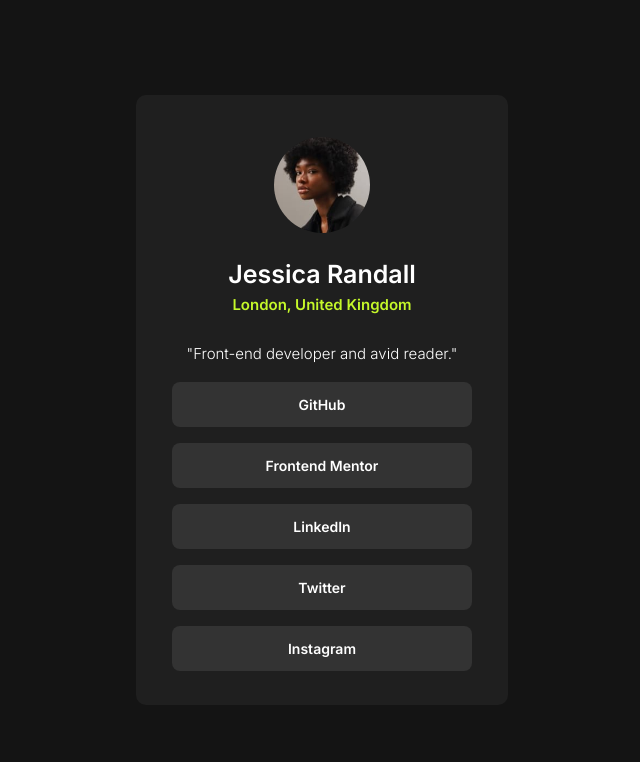
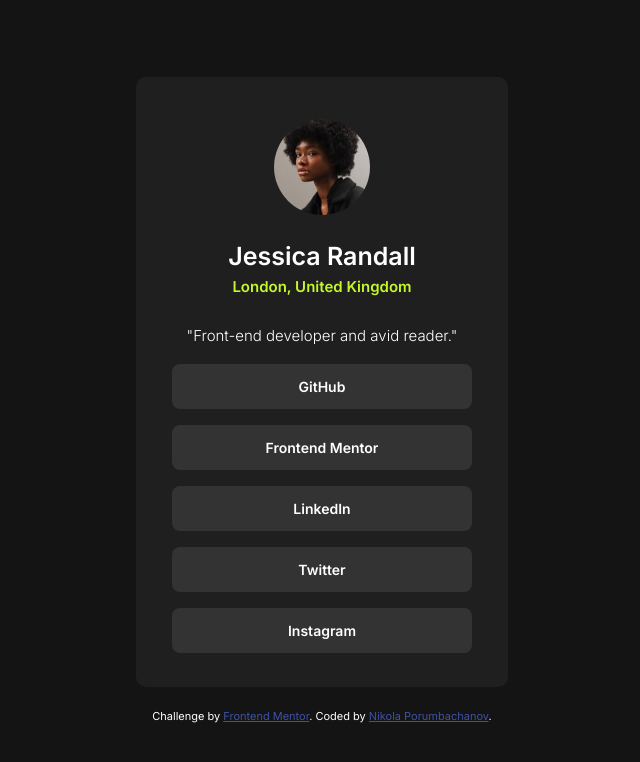
Before and after one commit to Vrondir/social-links-profile, a plain HTML site: page index.html in a window 1280 px wide. Shown: the whole page, without its empty margins (318-958 px from the left). Drawn offline with Linux system fonts and the light colour scheme.

Commit message:
Add attribution

```diff
--- a/index.html
+++ b/index.html
@@ -35,9 +35,8 @@
         </div>
       </div>
     </main>
-    <!--
     <footer>
-      <div class="attribution">Challenge by <a href="https://www.frontendmentor.io?ref=challenge" target="_blank">Frontend Mentor</a>. Coded by <a href="#">Your Name Here</a>.</div>
-    </footer> -->
+      <div class="attribution">Challenge by <a href="https://www.frontendmentor.io?ref=challenge" target="_blank">Frontend Mentor</a>. Coded by <a href="#">Nikola Porumbachanov</a>.</div>
+    </footer>
   </body>
 </html>
--- a/style.css
+++ b/style.css
@@ -76,6 +76,7 @@ body {
 }
 
 .attribution {
+  margin-top: 2em;
   font-size: 11px;
   text-align: center;
 }
```
